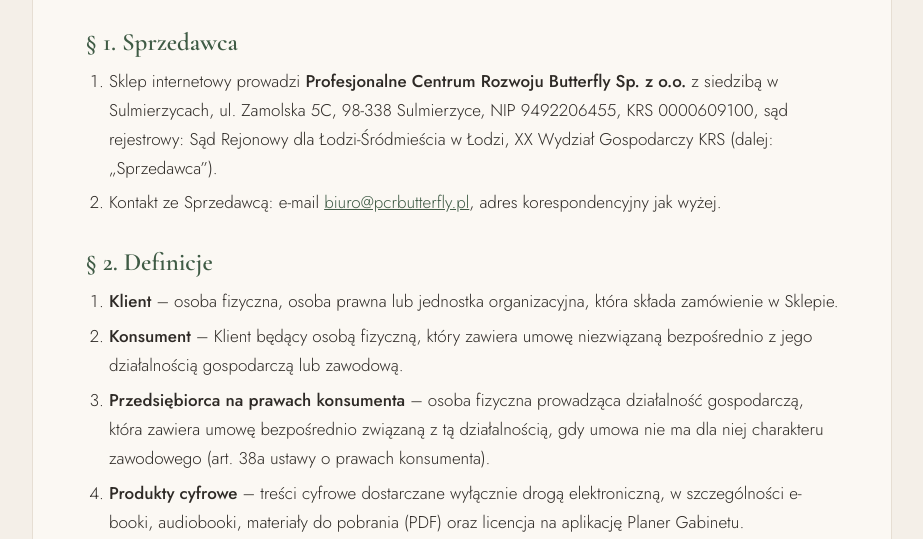
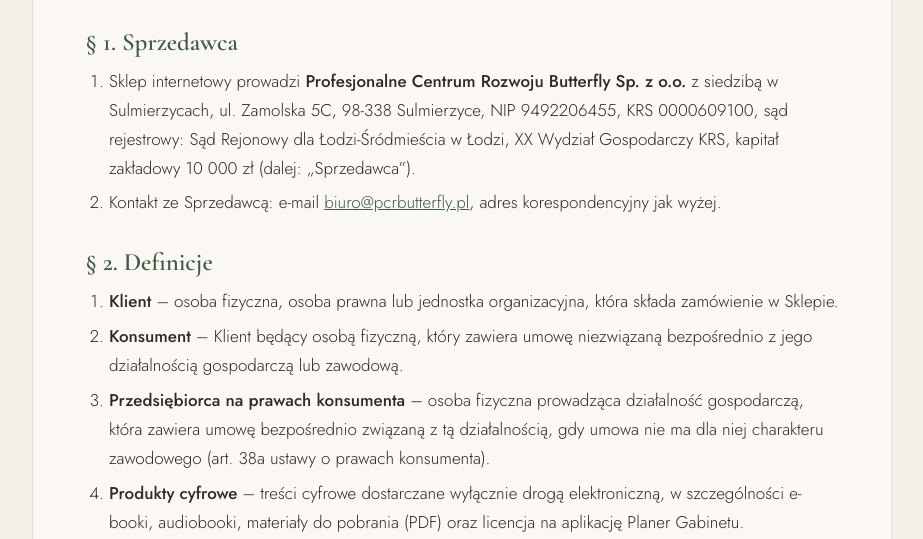
Before and after one commit to kwalioszczyk-bot/planer-strona, a plain HTML site: page regulamin.html in a window 1280 px wide. Shown: the part 241-780 px from the top of the page, without its empty margins (178-1101 px from the left). Drawn offline with Linux system fonts and the light colour scheme.

Commit message:
Regulamin: kapitał zakładowy
Co-Authored-By: Claude Opus 5.5 <noreply@anthropic.com>
Claude-Session: https://claude.ai/code/session_013Tn6CebXouDpb5W8Pxt4Px

```diff
--- a/regulamin.html
+++ b/regulamin.html
@@ -16,7 +16,7 @@
 
 <h2>§ 1. Sprzedawca</h2>
 <ol>
-<li>Sklep internetowy prowadzi <b>Profesjonalne Centrum Rozwoju Butterfly Sp. z o.o.</b> z siedzibą w Sulmierzycach, ul. Zamolska 5C, 98-338 Sulmierzyce, NIP 9492206455, KRS 0000609100, sąd rejestrowy: Sąd Rejonowy dla Łodzi-Śródmieścia w Łodzi, XX Wydział Gospodarczy KRS (dalej: „Sprzedawca”).</li>
+<li>Sklep internetowy prowadzi <b>Profesjonalne Centrum Rozwoju Butterfly Sp. z o.o.</b> z siedzibą w Sulmierzycach, ul. Zamolska 5C, 98-338 Sulmierzyce, NIP 9492206455, KRS 0000609100, sąd rejestrowy: Sąd Rejonowy dla Łodzi-Śródmieścia w Łodzi, XX Wydział Gospodarczy KRS, kapitał zakładowy 10 000 zł (dalej: „Sprzedawca”).</li>
 <li>Kontakt ze Sprzedawcą: e-mail <a href="mailto:biuro@pcrbutterfly.pl">biuro@pcrbutterfly.pl</a>, adres korespondencyjny jak wyżej.</li>
 </ol>
 
```
